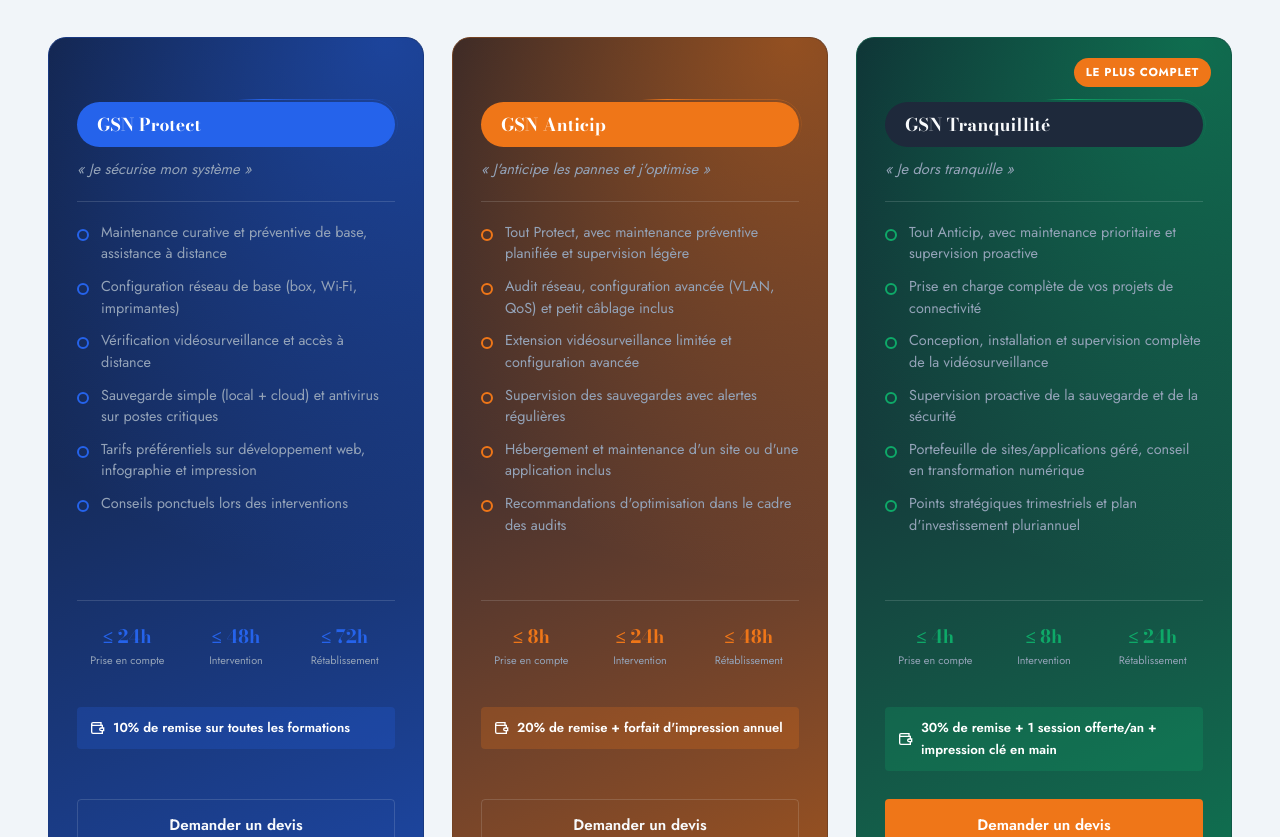
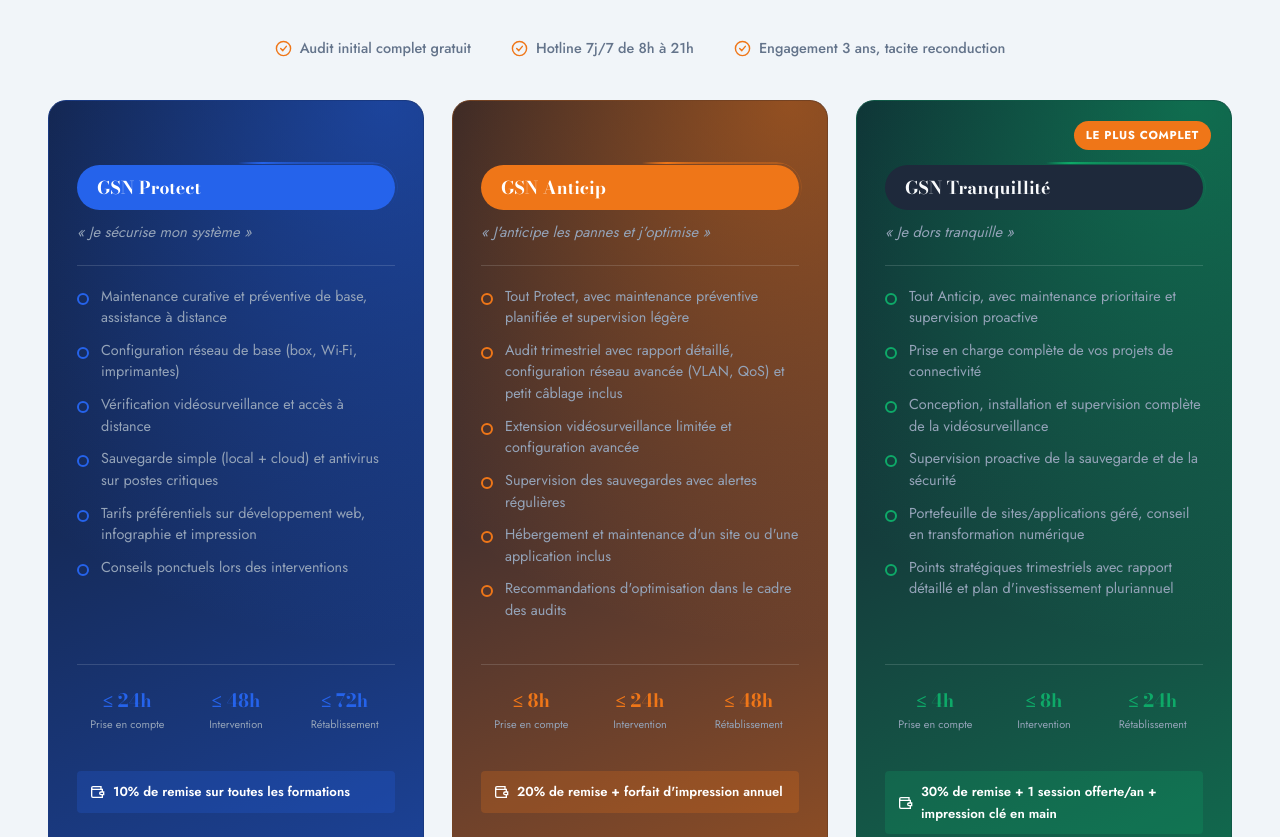
Before and after one commit to BuildCodeN/solavih-v2, a plain HTML site: page index.html in a window 1280 px wide. Shown: the part 2789-3626 px from the top of the page. Drawn offline with nearby package versions, Linux system fonts and the light colour scheme.

Commit message:
Ground GSN offers in concrete, real contract terms
Add a shared guarantees row (free initial audit, 7j/7 8h-21h hotline,
3-year tacit-renewal engagement) above the three GSN cards, and
enrich the Anticip/Tranquillité audit bullets to mention the
quarterly report with corrective action plan — all drawn from the
CMSDVA service contract rather than invented copy. No pricing
disclosed publicly per explicit instruction.

Co-Authored-By: Claude Sonnet 5 <noreply@anthropic.com>

```diff
--- a/index.html
+++ b/index.html
@@ -308,6 +308,21 @@
                         <p>Trois niveaux d'engagement pour couvrir vos besoins en informatique, réseau, sécurité, impression et formation — avec des délais d'intervention garantis.</p>
                     </div>
 
+                    <div class="offer-guarantees" data-reveal="pop">
+                        <div class="offer-guarantee">
+                            <svg viewBox="0 0 24 24" width="17" height="17" fill="none" stroke="currentColor" stroke-width="2"><circle cx="12" cy="12" r="10"/><path d="M8 12l3 3 5-6" stroke-linecap="round" stroke-linejoin="round"/></svg>
+                            <span>Audit initial complet gratuit</span>
+                        </div>
+                        <div class="offer-guarantee">
+                            <svg viewBox="0 0 24 24" width="17" height="17" fill="none" stroke="currentColor" stroke-width="2"><circle cx="12" cy="12" r="10"/><path d="M8 12l3 3 5-6" stroke-linecap="round" stroke-linejoin="round"/></svg>
+                            <span>Hotline 7j/7 de 8h à 21h</span>
+                        </div>
+                        <div class="offer-guarantee">
+                            <svg viewBox="0 0 24 24" width="17" height="17" fill="none" stroke="currentColor" stroke-width="2"><circle cx="12" cy="12" r="10"/><path d="M8 12l3 3 5-6" stroke-linecap="round" stroke-linejoin="round"/></svg>
+                            <span>Engagement 3 ans, tacite reconduction</span>
+                        </div>
+                    </div>
+
                     <div class="offer-grid">
                         <article class="offer-card" data-reveal="scale">
                             <p class="offer-badge">GSN Protect</p>
@@ -337,7 +352,7 @@
                             <p class="offer-tagline">« J'anticipe les pannes et j'optimise »</p>
                             <ul class="offer-list">
                                 <li>Tout Protect, avec maintenance préventive planifiée et supervision légère</li>
-                                <li>Audit réseau, configuration avancée (VLAN, QoS) et petit câblage inclus</li>
+                                <li>Audit trimestriel avec rapport détaillé, configuration réseau avancée (VLAN, QoS) et petit câblage inclus</li>
                                 <li>Extension vidéosurveillance limitée et configuration avancée</li>
                                 <li>Supervision des sauvegardes avec alertes régulières</li>
                                 <li>Hébergement et maintenance d'un site ou d'une application inclus</li>
@@ -365,7 +380,7 @@
                                 <li>Conception, installation et supervision complète de la vidéosurveillance</li>
                                 <li>Supervision proactive de la sauvegarde et de la sécurité</li>
                                 <li>Portefeuille de sites/applications géré, conseil en transformation numérique</li>
-                                <li>Points stratégiques trimestriels et plan d'investissement pluriannuel</li>
+                                <li>Points stratégiques trimestriels avec rapport détaillé et plan d'investissement pluriannuel</li>
                             </ul>
                             <div class="offer-sla">
                                 <div><strong>≤ 4h</strong><span>Prise en compte</span></div>
--- a/style.css
+++ b/style.css
@@ -1003,6 +1003,17 @@ a:focus-visible, button:focus-visible, input:focus-visible
 
 /* ---------- Offres GSN (formules d'accompagnement) ---------- */
 
+.offer-guarantees
+{
+    display: flex;
+    flex-wrap: wrap;
+    justify-content: center;
+    gap: var(--space-2) var(--space-6);
+    margin: 0 0 var(--space-6);
+}
+.offer-guarantee { display: flex; align-items: center; gap: 8px; font-size: 0.9rem; font-weight: 500; color: var(--color-text-muted); }
+.offer-guarantee svg { color: var(--color-accent); flex-shrink: 0; }
+
 .offer-grid
 {
     display: grid;
```
